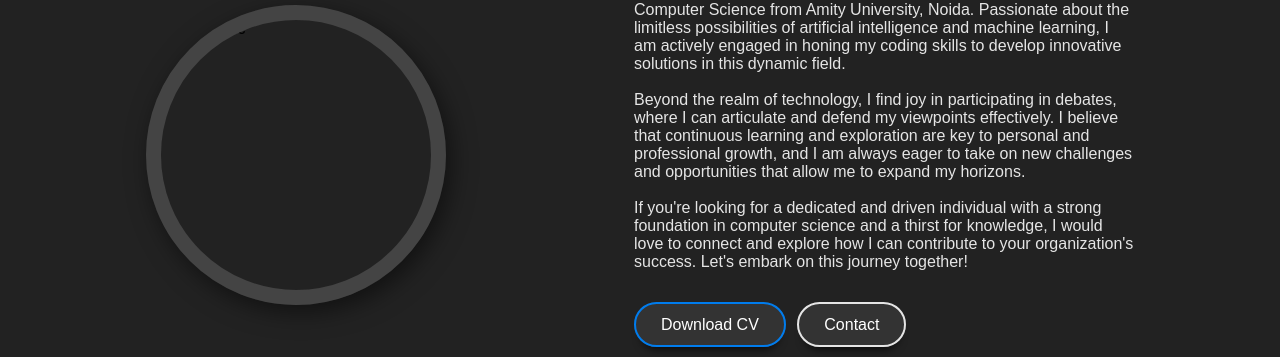
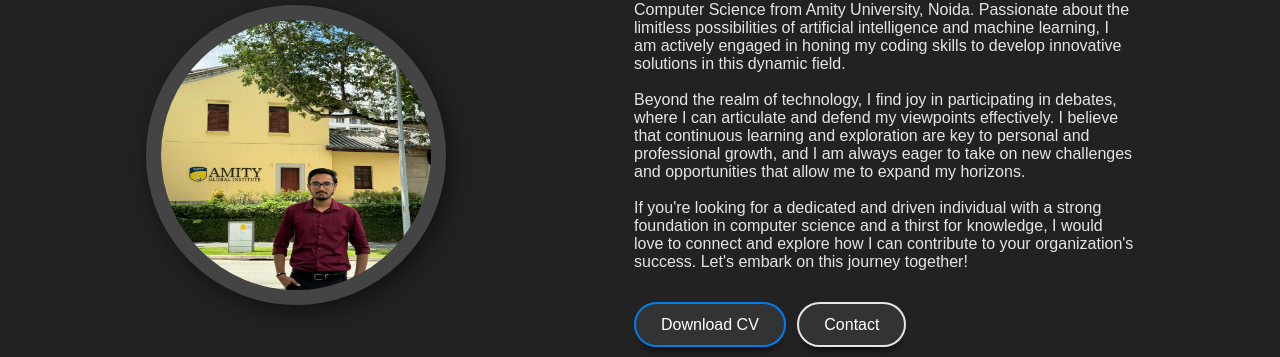
Before and after one commit to sans-2781/Portfolio-Website, a plain HTML site: page index.html in a window 1280 px wide. Shown: the part 269-626 px from the top of the page. Drawn offline with nearby package versions, Linux system fonts and the light colour scheme.

Commit message:
Update index.html

```diff
--- a/index.html
+++ b/index.html
@@ -35,7 +35,7 @@
             </header>
             <div class="container">
                  <div class="hero-pic">
-                    <img src="photo/IMG_4163.JPEG" alt="profile pic">
+                    <img src="IMG_4163.JPEG" alt="profile pic">
                  </div>
                  <div class="hero-text">
                     <h5>Hi I'm <span class="input">Frontend Developer</span></h5>
```
